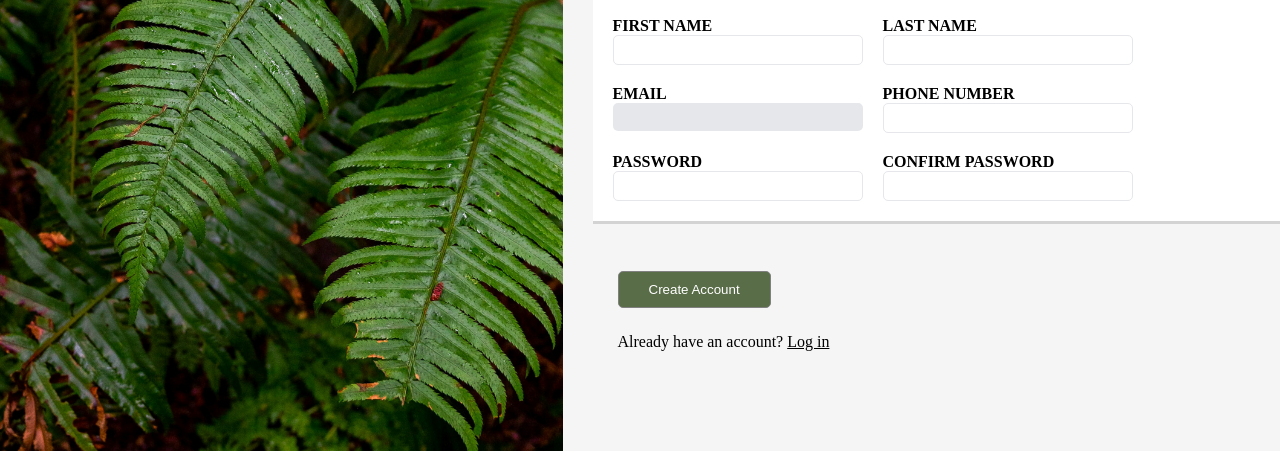
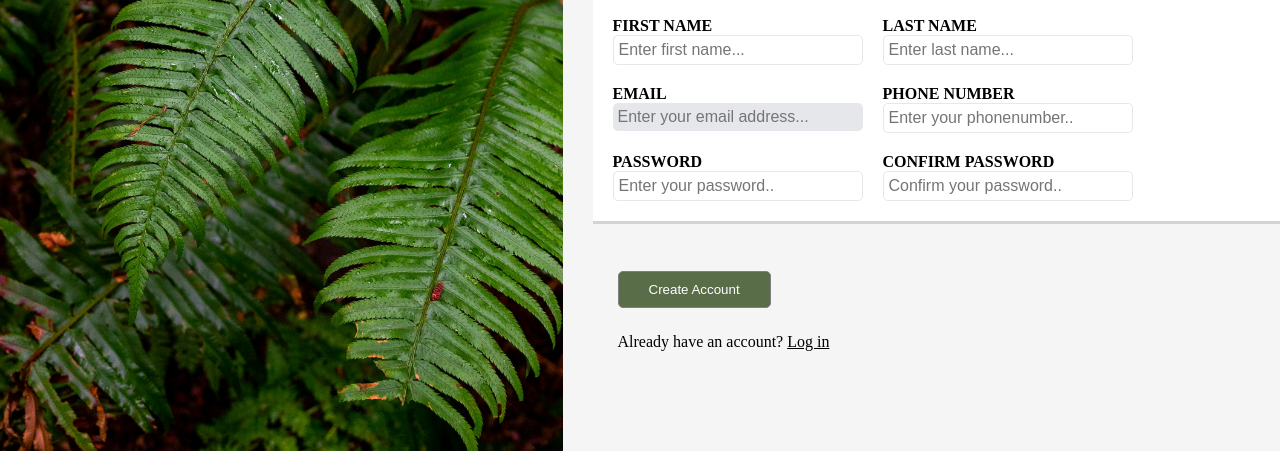
Before and after one commit to AnaliApps/signup-form, a plain HTML site: page index.html in a window 1280 px wide. Shown: the part 349-800 px from the top of the page. Drawn offline with Linux system fonts and the light colour scheme.

Commit message:
Add placeholder for inputs and input validation
I have added a placeholder to signify what type of data the input expects and also I have added custom input validation in javascript. All inputs now validate correctly.The password input can now validate correctly by checking if password and confirm password matches.

```diff
--- a/index.html
+++ b/index.html
@@ -44,32 +44,32 @@
            <div class="form-input-section sec">
             <div class="form-details">
                 <label for="firstname">FIRST NAME</label>
-                <input type="text" name="firstname" id="firstname"/>
+                <input type="text" name="firstname" id="firstname" placeholder="Enter first name..."/>
                 <span class="error"></span>
             </div>
             <div class="form-details">
                 <label for="lastname">LAST NAME</label>
-                <input type="text" name="lastname" id="lastname"/>
+                <input type="text" name="lastname" id="lastname" placeholder="Enter last name..."/>
                 <span class="error"></span>
             </div>
             <div class="form-details">
                 <label for="mail">EMAIL</label>
-                <input type="email" name="mail" id="mail"/>
+                <input type="email" name="mail" id="mail" placeholder="Enter your email address..."/>
                 <span class="error"></span>
             </div>
             <div class="form-details">
                 <label for="phone">PHONE NUMBER</label>
-                <input type="tel" name="phone" id="phone"/>
+                <input type="tel" name="phone" id="phone" placeholder="Enter your phonenumber.."/>
                 <span class="error"></span>
             </div>
             <div class="form-details">
                 <label for="password">PASSWORD</label>
-                <input type="password" name="password" id="password" />
+                <input type="password" name="password" id="password" placeholder="Enter your password.." />
                 <span class="error"></span>
             </div>
             <div class="form-details">
                 <label for="confirm-password">CONFIRM PASSWORD</label>
-                <input type="password" name="confirm-password" id="confirm-password"/>
+                <input type="password" name="confirm-password" id="confirm-password" placeholder="Confirm your password.."/>
                 <span class="error"></span>
             </div>
            </div>
--- a/js/script.js
+++ b/js/script.js
@@ -140,7 +140,6 @@ confirmPassword.addEventListener("input",()=>{
       passError.textContent = "";
       passError.className = "error";
     }
-
     const isConfirmPassValid = passRegExp.test(confirmPassword.value);
     if(!isConfirmPassValid){
       confirmPassword.className = "invalid";
```
